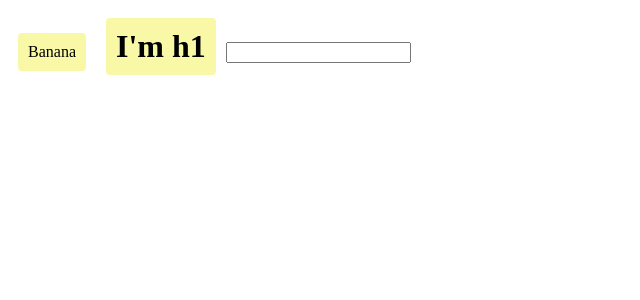
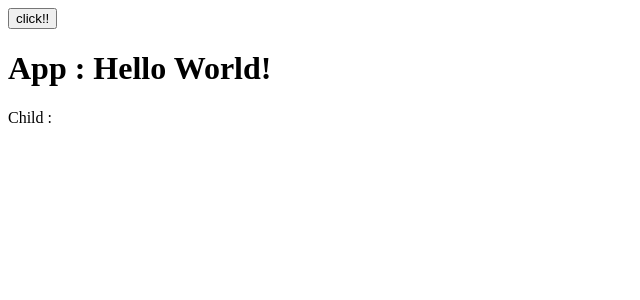
Before and after one commit to Akuby/TIL, a Vue app in the folder vue3-test/: page / in a window 1280 px wide. Shown: the top 300 px of the page, without its empty margins (0-640 px from the left). Built offline with nearby package versions, Linux system fonts and the light colour scheme; the HTML template or start-up script is replaced by a standard one.

Commit message:
provide & inject

```diff
--- a/vue3-test/src/App.vue
+++ b/vue3-test/src/App.vue
@@ -1,23 +1,32 @@
 <template>
-  <MyBtn
-  @akuby="log"
-  @change-msg="logMsg"
-  >Banana</MyBtn>
-
+  <button @click="push">click!!</button>
+  <h1>App : {{ message }}</h1>
+  <Parent />
 </template>
 
 <script>
-  import MyBtn from '~/components/MyBtn'
+  import Parent from "~/components/Parent"
+  import { computed } from 'vue'
+
   export default {
     components : {
-      MyBtn
+      Parent
     },
-    methods:{
-      log(){
-        console.log('Click!!')
-      },
-      logMsg(msg){
-        console.log(msg)
+    data(){
+      return {
+        message : "Hello World!"
+      }
+    },
+    provide() {
+      return {
+        msg : computed(()=>{
+          return this.message
+        })
+      }
+    },
+    methods : {
+      push(){
+        this.message = 'Good!'
       }
     }
   }
--- /dev/null
+++ b/vue3-test/src/components/Child.vue
@@ -0,0 +1,11 @@
+<template>
+  Child : {{ msg.value }}
+</template>
+
+<script>
+export default {
+  inject : [
+    'msg'
+  ]
+}
+</script>
--- /dev/null
+++ b/vue3-test/src/components/Parent.vue
@@ -0,0 +1,14 @@
+<template>
+<Child />
+</template>
+
+<script>
+import Child from '~/components/Child'
+
+export default {
+  components : {
+    Child
+  }
+}
+
+</script>
```
